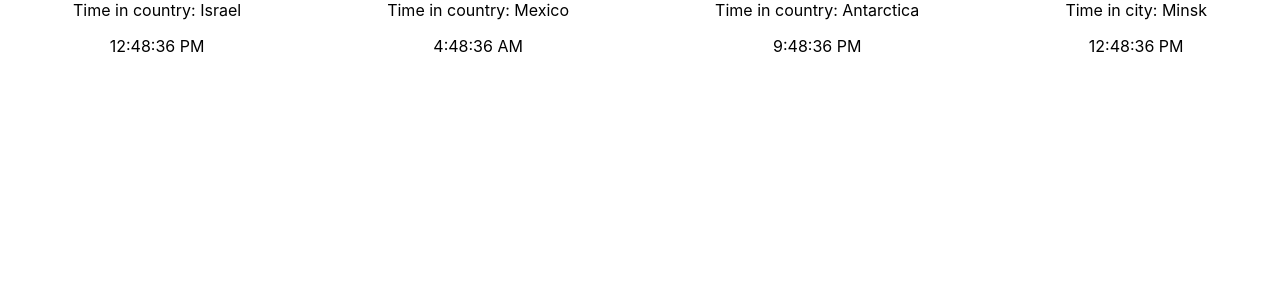
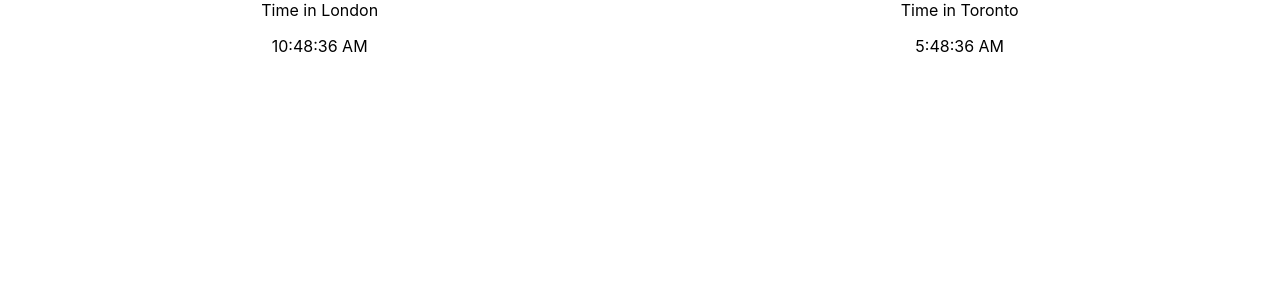
Before and after one commit to Beersheva22Kirill/React-app-ts, a React (Create React App) app: page / in a window 1280 px wide. Shown: the top 300 px of the page. Built offline with nearby package versions, Linux system fonts and the light colour scheme.

Commit message:
yuri solution

```diff
--- a/src/Components/CLocks.tsx
+++ b/src/Components/CLocks.tsx
@@ -1,18 +1,19 @@
-import {useState } from "react";
+import { useState, useEffect } from "react";
 import { Clock } from "./Clock"
 
-const Clocks: React.FC = () => {
+const Clocks:React.FC = () => {
+    const [time, setTime] = useState<Date>(new Date())
+    useEffect(() => {
+        const intervalId = setInterval(() => {
+       setTime(new Date());
 
-    return <div style={
-        {display: 'flex',
-        flexDirection: "row",
-        justifyContent:"space-around"
-        }}>
-            <Clock countryOrCity={"undefined"}></Clock>
-            <Clock countryOrCity={"Mexico"}></Clock>
-            <Clock countryOrCity={"Antarctica"}></Clock>
-            <Clock countryOrCity={"Minsk"}/>
+   }, 1000 );
+   return () => clearInterval(intervalId)
+   }, [])
+    return <div style={{display: 'flex',
+     flexDirection: 'row', justifyContent: 'space-around'}}>
+       <Clock time={time} cityCountry="London" />
+       <Clock time={time} cityCountry="Toronto"/>
     </div>
 }
-
 export default Clocks
--- a/src/Components/Clock.tsx
+++ b/src/Components/Clock.tsx
@@ -1,45 +1,29 @@
-import { CSSProperties, useEffect, useMemo, useState } from "react"
-import timeZones from "../Services/time-zones"
+import { CSSProperties} from "react";
+import timeZones from '../Services/time-zones';
+type Props = {
+    time: Date,
+    cityCountry: string
+};
+const style: CSSProperties = {display: "flex",
+     flexDirection: "column", alignItems: 'center'};
+function getTimeZone(cityCountry: string): string|undefined {
+    const timeZoneObj =
+     timeZones.find(tz => JSON.stringify(tz).includes(cityCountry));
+     return timeZoneObj?.name;
+}
+export const Clock: React.FC<Props> = ({time, cityCountry}) => {
+    const timeZone: string|undefined = getTimeZone(cityCountry);
+    const title: string = (timeZone && cityCountry) || 'Israel';
+    const timeStr: string = time.toLocaleTimeString(undefined,
+     {timeZone})
 
-type Props = {
-    countryOrCity: string,
 
-}
-export const Clock: React.FC<Props> = ({countryOrCity}) => {
-    const style: CSSProperties = {
-        display: "flex",
-        flexDirection:"column",
-        alignItems:"center",
-    }
-    let timezone:string = "Asia/Jerusalem";
-    let country:string = `country: Israel`;
-
-    const AllTimeZones = timeZones;
-       AllTimeZones.forEach(stringOfZone => {
-
-        if (stringOfZone.mainCities.includes(countryOrCity)){
-                timezone = stringOfZone.name;
-                country = `city: ${countryOrCity}`;
-        } else if(stringOfZone.countryName.includes(countryOrCity)){
-                timezone = stringOfZone.name;
-                country = `country: ${countryOrCity}`;
-        }
-    })
-
-    const [time, setTime] = useState<string>(new Date().toLocaleTimeString(undefined,{timeZone:timezone}))
-
-    useEffect(() => {
-        const intervalId = setInterval(() => {
-           setTime(new Date().toLocaleTimeString(undefined,{timeZone:timezone}));
-        }, 1000 );
-    return () => clearInterval(intervalId)
-   }, [countryOrCity])
 
 
     return <div style={style}>
-                <header>
-                   {`Time in ${country}`}
-                </header>
-                <p>{time}</p>
-           </div>
+            <header>
+                Time in {title}
+            </header>
+            <p>{timeStr}</p>
+    </div>
 }
```
